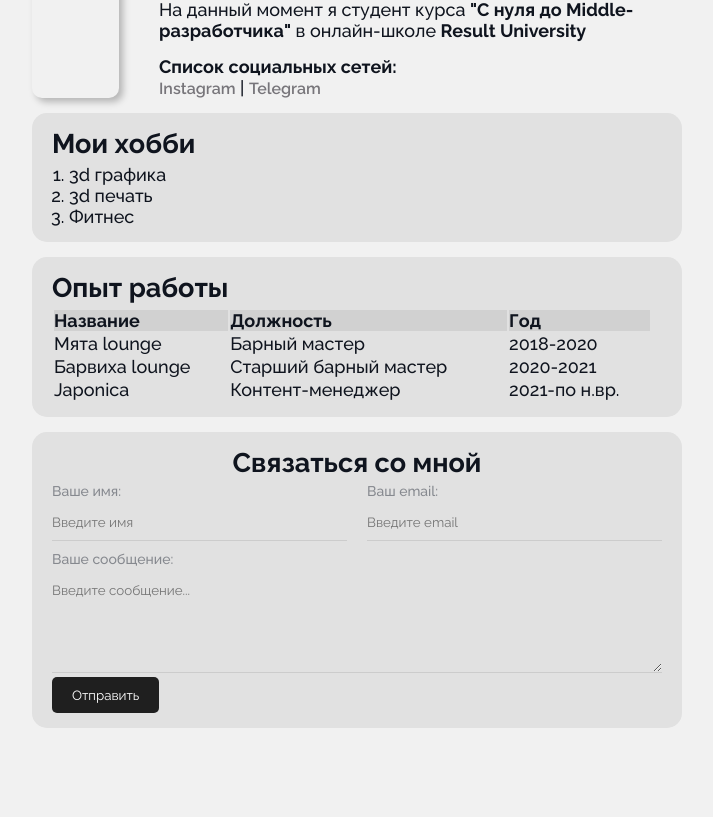
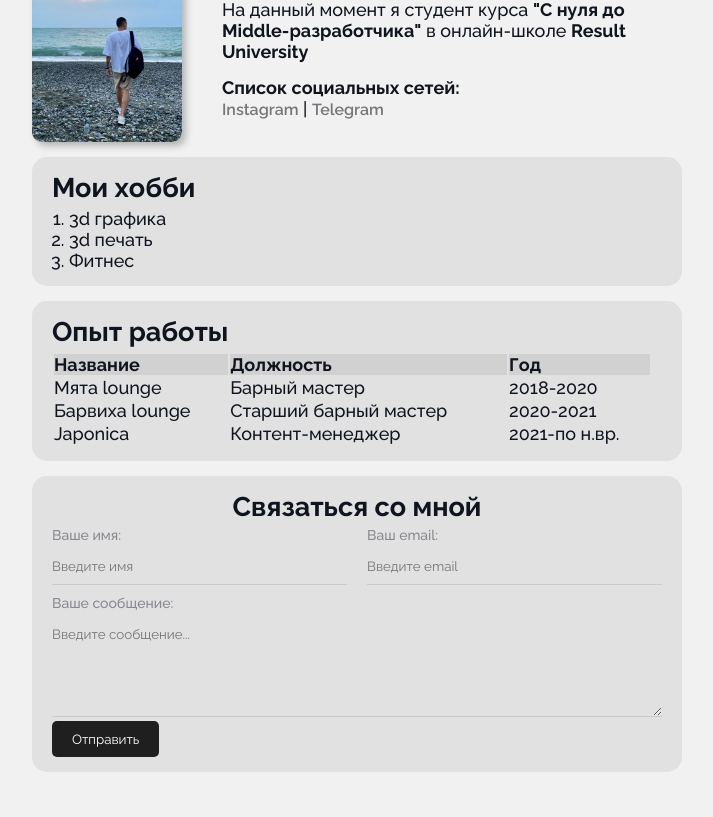
Before and after one commit to R-Kudratov/Result-university_CV, a plain HTML site: page index.html in a window 1280 px wide. Shown: the part 118-935 px from the top of the page, without its empty margins (283-996 px from the left). Before the commit the page ends 891 px from the top, so only its background shows below. Drawn offline with Linux system fonts and the light colour scheme; the site is published under a folder, as on GitHub Pages, so addresses that start at the root find nothing.

Commit message:
Link avatar

```diff
--- a/index.html
+++ b/index.html
@@ -12,7 +12,7 @@
     <div class="container">
 
         <div class="info">
-            <img src="/img/avatar.jpg" alt="Profile image" width="150">
+            <img src="avatar.jpg" alt="Profile image" width="150">
 
             <div class="info-text">
                 <h1>Рустам Кудратов</h1>
```
